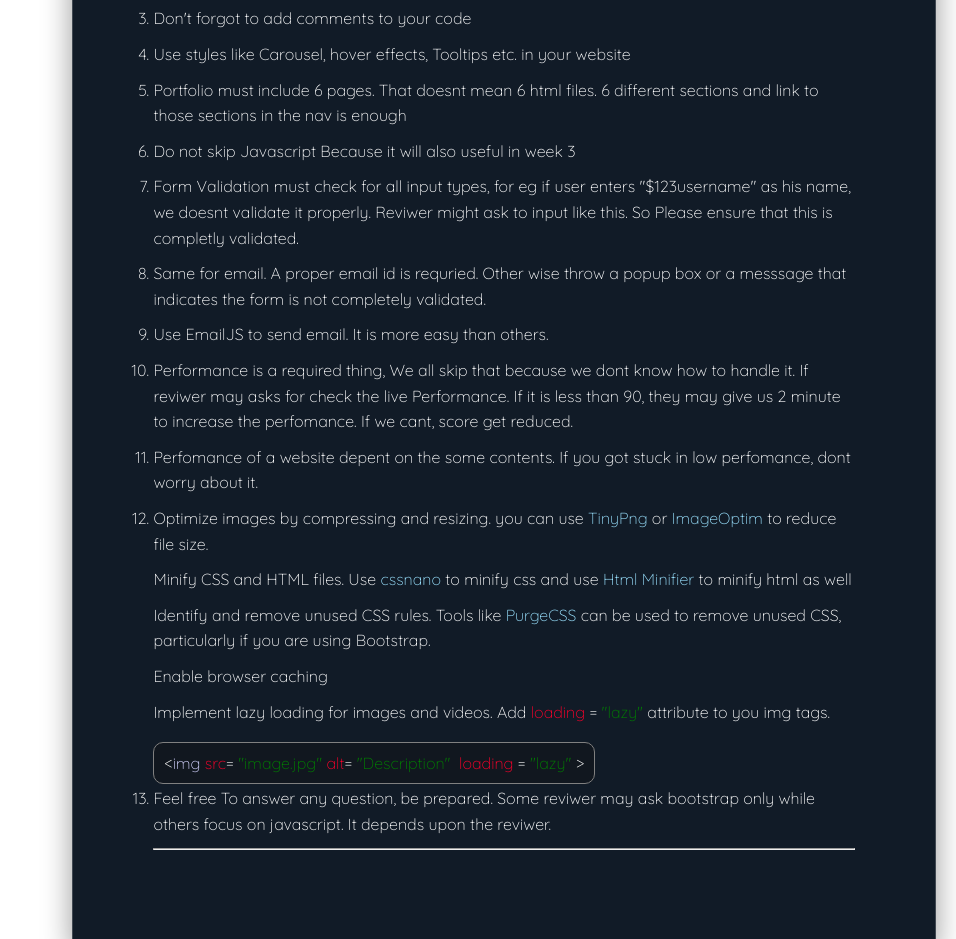
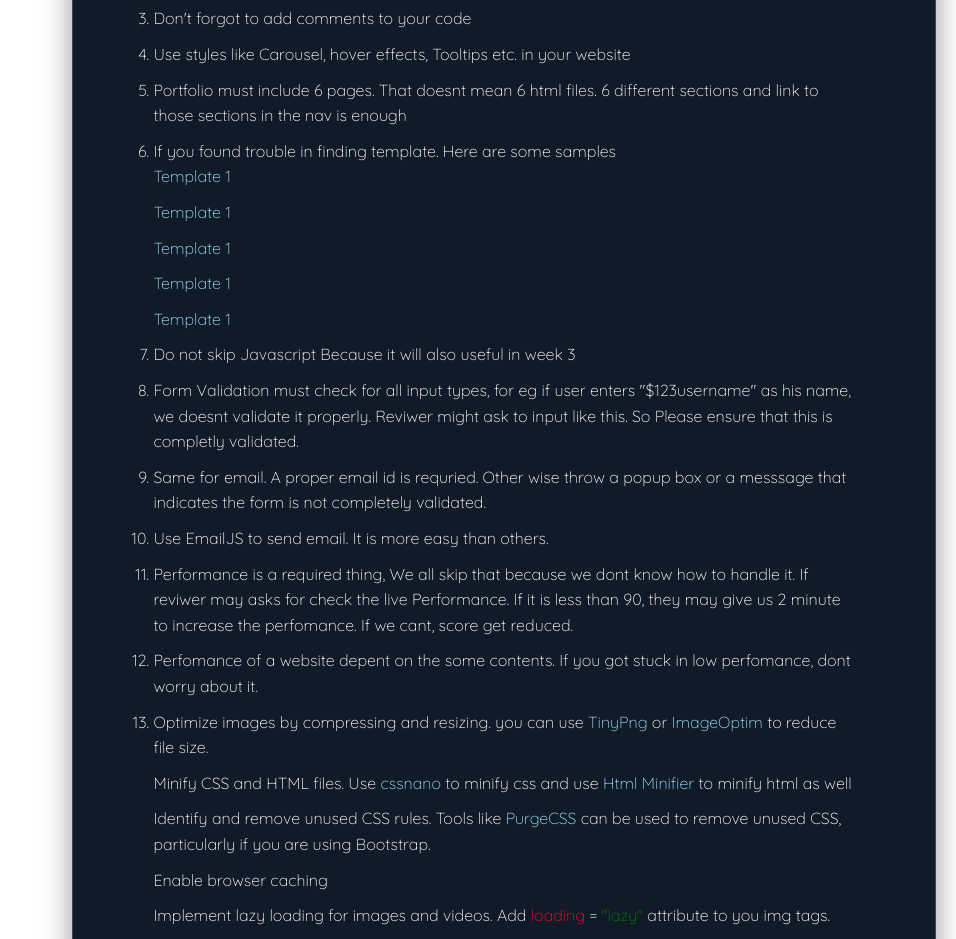
Before and after one commit to RaihanAizvan/progress-tracker, a plain HTML site: page week-2.html in a window 1280 px wide. Shown: the part 1980-2919 px from the top of the page, without its empty margins (324-1280 px from the left). Drawn offline with Linux system fonts and the light colour scheme; a web font is replaced by a local one.

Commit message:
added linnks to template

```diff
--- a/week-2.html
+++ b/week-2.html
@@ -250,6 +250,15 @@
             Portfolio must include 6 pages. That doesnt mean 6 html files. 6
             different sections and link to those sections in the nav is enough
           </li>
+          <li>If you found trouble in finding template. Here are some samples
+            <ul>
+              <li><a href="https://github.com/technext/noah/archive/master.zip">Template 1</a></li>
+              <li><a href="https://github.com/technext/credo/archive/master.zip">Template 1</a></li>
+              <li><a href="https://github.com/technext/mark/releases/download/v.01/mark.zip">Template 1</a></li>
+              <li><a href="https://github.com/technext/proman/archive/refs/tags/v1.0.0.zip">Template 1</a></li>
+              <li><a href="https://github.com/themewagon/meyawo/archive/refs/tags/v1.0.0.zip">Template 1</a></li>
+            </ul>
+          </li>
           <li>Do not skip Javascript Because it will also useful in week 3</li>
           <li>
             Form Validation must check for all input types, for eg if user
```
